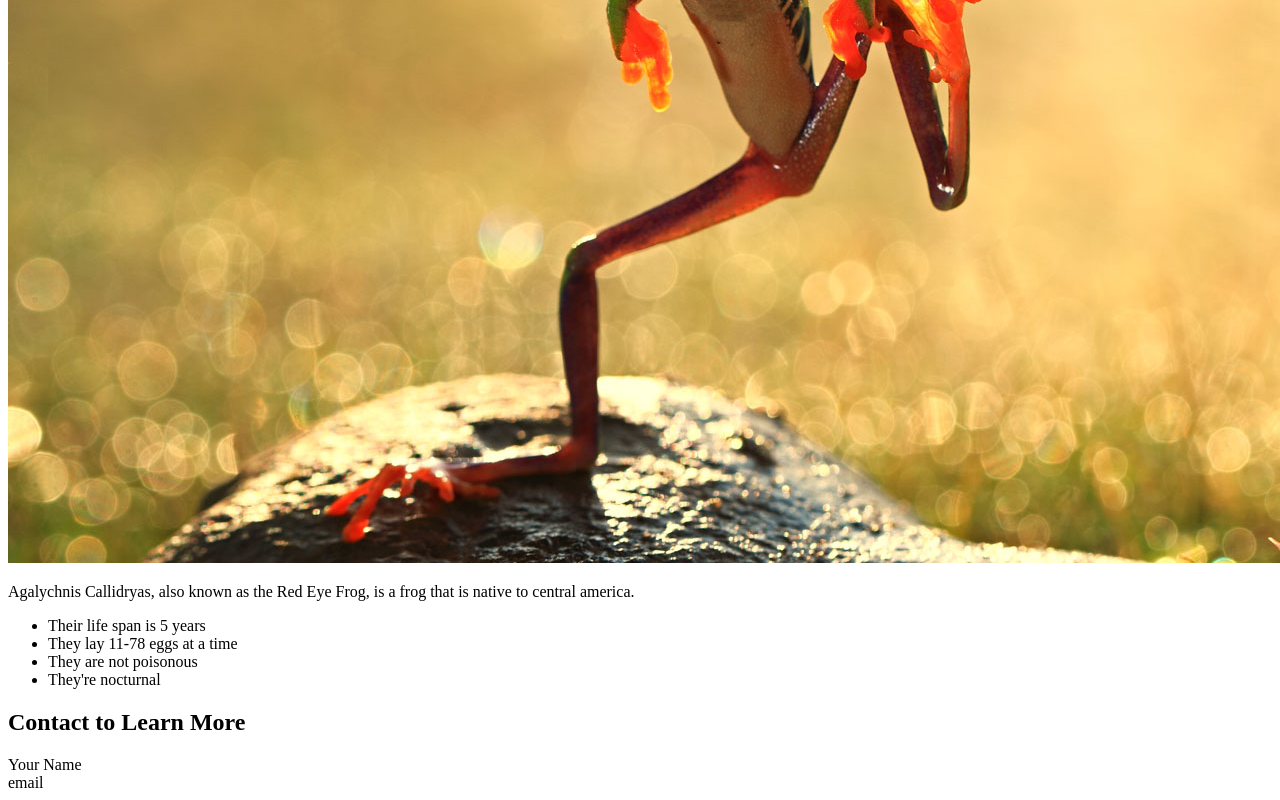
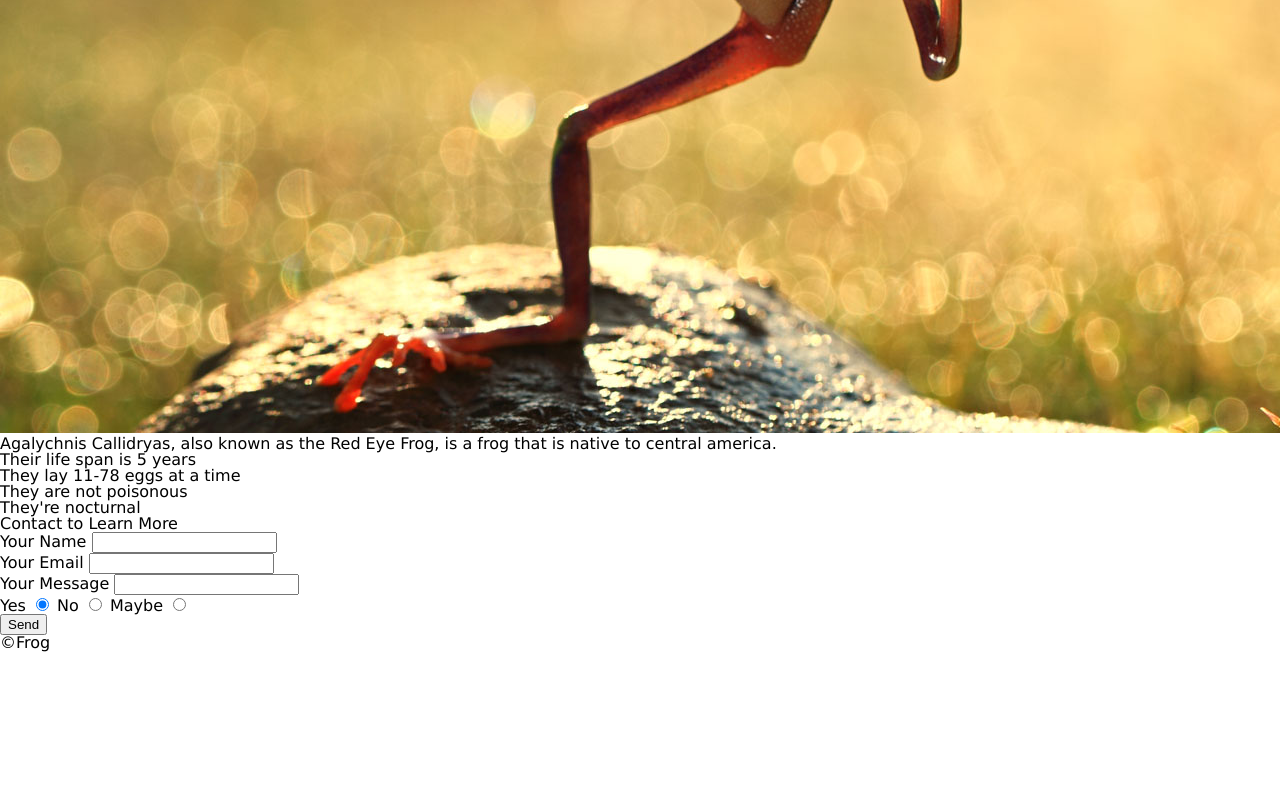
Before and after one commit to fave0012/fave0012.github.io, a plain HTML site: page midterm/index.html in a window 1280 px wide. Shown: the part 1270-2070 px from the top of the page. After the commit the page ends 1922 px from the top, so only its background shows below. Drawn offline with Linux system fonts and the light colour scheme.

Commit message:
adds main structure to index.html

```diff
--- a/midterm/index.html
+++ b/midterm/index.html
@@ -4,6 +4,7 @@
 <head>
     <meta charset="UTF-8">
     <title>Midterm</title>
+    <link rel="stylesheet" href="main.css">
 </head>
 
 <body>
@@ -34,12 +35,34 @@
                 </ul>
                 <h2>Contact to Learn More</h2>
                 <form action="index.html" method="post">
-                    <label for="fullname">Your Name</label></form>
+                    <label for="fullname">Your Name</label>
+                    <input type="name">
+                </form>
                 <form action="index.html" method="post">
-                    <label for="email">email</label>
+                    <label for="email"> Your Email</label>
+                    <input type="email">
+                </form>
+                <form action="index.html" method="post">
+                    <label for="text"> Your Message</label>
+                    <input type="text">
+                </form>
+                <form action="index.html" method="post">
+                    <label for="Yes">Yes</label>
+                    <input type="radio" name="Yes" id="Yes" checked>
+                    <label for="No">No</label>
+                    <input type="radio" name="No" id="No">
+                    <label for="Maybe">Maybe</label>
+                    <input type="radio" name="Maybe" id="Maybe">
+                </form>
+                <form action="index.html" method="post">
+                    <label for="standalone"></label>
+                    <input type="button" value="Send">
                 </form>
             </div>
         </main>
+        <footer>
+            &copy;Frog
+        </footer>
     </div>
 </body>
 
--- a/midterm/main.css
+++ b/midterm/main.css
@@ -0,0 +1,48 @@
+html, body, div, span, applet, object, iframe,
+h1, h2, h3, h4, h5, h6, p, blockquote, pre,
+a, abbr, acronym, address, big, cite, code,
+del, dfn, em, img, ins, kbd, q, s, samp,
+small, strike, strong, sub, sup, tt, var,
+b, u, i, center,
+dl, dt, dd, ol, ul, li,
+fieldset, form, label, legend,
+table, caption, tbody, tfoot, thead, tr, th, td,
+article, aside, canvas, details, embed,
+figure, figcaption, footer, header, hgroup,
+menu, nav, output, ruby, section, summary,
+time, mark, audio, video {
+	margin: 0;
+	padding: 0;
+	border: 0;
+	font-size: 100%;
+	font: inherit;
+	vertical-align: baseline;
+}
+/* HTML5 display-role reset for older browsers */
+article, aside, details, figcaption, figure,
+footer, header, hgroup, menu, nav, section {
+	display: block;
+}
+body {
+	line-height: 1;
+}
+ol, ul {
+	list-style: none;
+}
+blockquote, q {
+	quotes: none;
+}
+blockquote:before, blockquote:after,
+q:before, q:after {
+	content: '';
+	content: none;
+}
+table {
+	border-collapse: collapse;
+	border-spacing: 0;
+}
+
+body{
+    font-family: Verdana, Geneva, Tahoma, sans-serif;
+
+}
```
